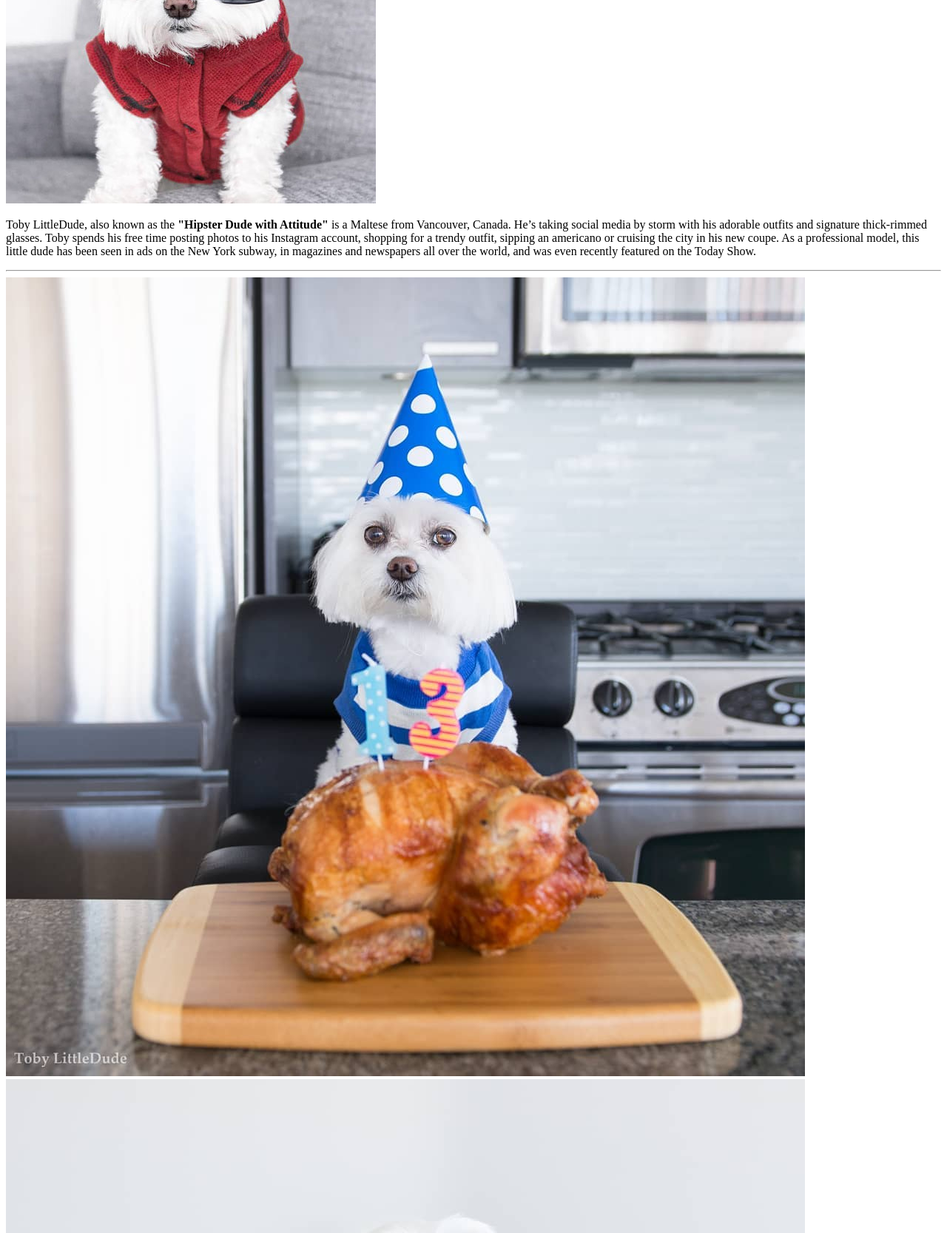
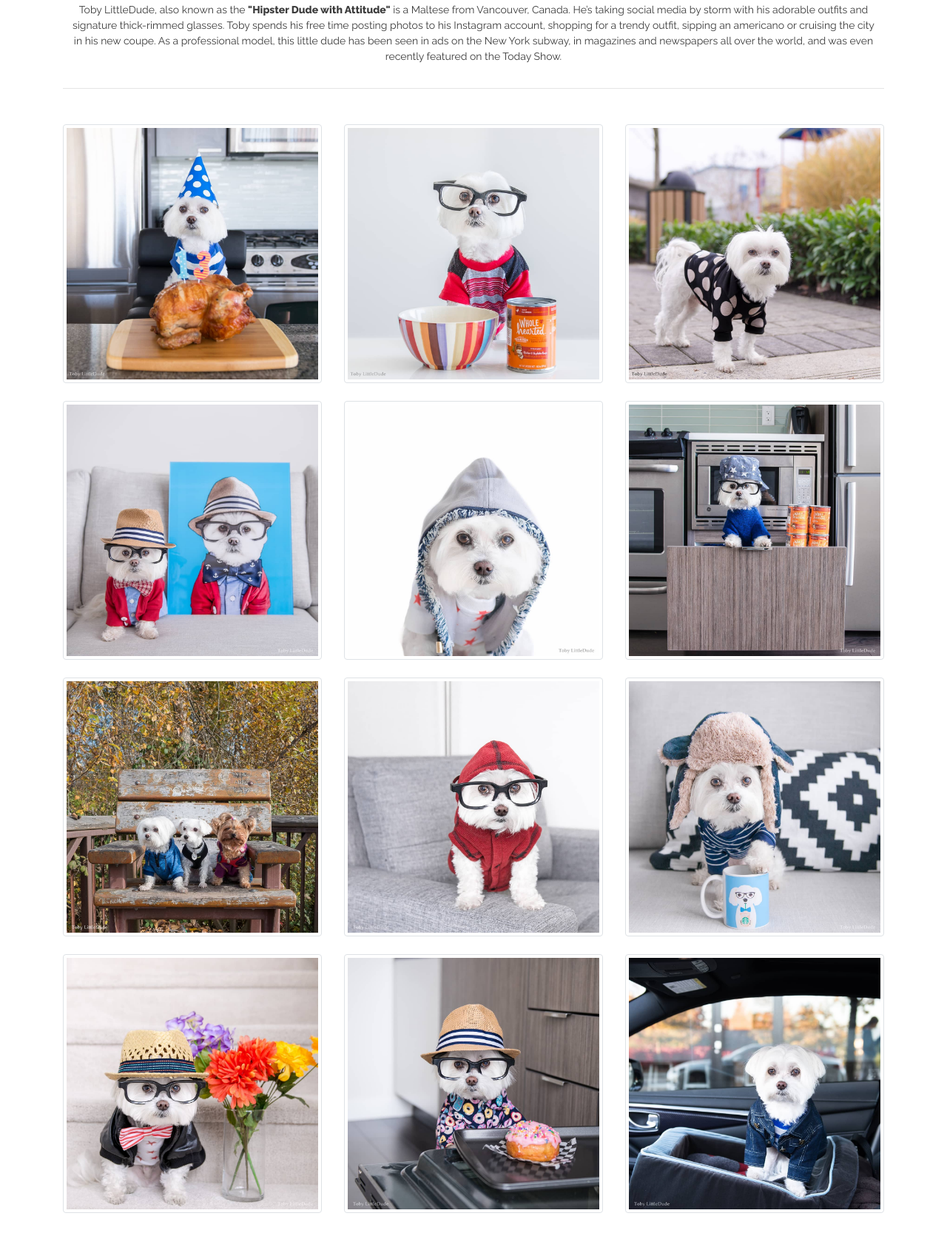
Before and after one commit to EddieLopez1/demo_git, a website: page participantes/03_carlos/index.html in a window 1280 px wide. Shown: the part 510-2177 px from the top of the page at 74% size. Drawn offline with nearby package versions, Linux system fonts and the light colour scheme; files that its build step writes are made by us from their sources; the site is published under a folder, as on GitHub Pages, so addresses that start at the root find nothing.

Commit message:
Se termino toda la pagina de Toby Little Dude

```diff
--- a/package.json
+++ b/package.json
@@ -5,7 +5,7 @@
   "main": "index.js",
   "scripts": {
     "test": "echo \"Error: no test specified\" && exit 1",
-    "serve": "node-sass -w index.scss index.css | live-server"
+    "serve": "live-server"
   },
   "repository": {
     "type": "git",
@@ -21,5 +21,8 @@
     "bootstrap": "^4.3.1",
     "jquery": "^3.3.1",
     "popper.js": "^1.14.7"
+  },
+  "devDependencies": {
+    "live-server": "^1.2.1"
   }
 }
--- a/participantes/03_carlos/index.html
+++ b/participantes/03_carlos/index.html
@@ -16,12 +16,12 @@
 
 
         <!-- Favicon -->
-        <link rel="shortcut icon" type="image/png" href="assets/bone.png" />
-        <link rel="shortcut icon" type="image/png" href="assets/bone.png" />
+        <link rel="shortcut icon" type="image/png" href="./assets/bone.png" />
+        <link rel="shortcut icon" type="image/png" href="./assets/bone.png" />
 
         <!-- Bootstrap CSS -->
-        <link rel="stylesheet" href="/css/bootstrap.css" />
-        <link rel="stylesheet" href="/css/style.css" />
+        <link rel="stylesheet" href="./css/bootstrap.css" />
+        <link rel="stylesheet" href="./css/style.css" />
 
         <title>Toby Little Guy</title>
       </head>
@@ -64,7 +64,7 @@
             <ul class="navbar-nav ml-auto nav-flex-icons">
               <li class="nav-item avatar">
                 <a class="nav-link p-0" href="#">
-                  <img src="assets/avatar.jpg" class="rounded-circle z-depth-0"
+                  <img src="./assets/avatar.jpg" class="rounded-circle z-depth-0"
                     alt="avatar image" height="35">
                 </a>
               </li>
@@ -82,7 +82,7 @@
           <h1 class="text-center mt-5 mb-5">Toby Little Dude </h1>
           <div class="row">
             <div id="profile" class="col-12 mb-5 text-center">
-              <img src="assets/profile.jpg" class="rounded-circle img-fluid w-100">
+              <img src="./assets/profile.jpg" class="rounded-circle img-fluid w-100">
             </div>
             <div class="col-12 pl-4 pr-4">
               <p class="text-center">Toby LittleDude, also known as the <strong>"Hipster Dude with Attitude"</strong> is a Maltese
@@ -103,42 +103,42 @@
 
             <div class="col-lg-4 col-md-6 col-12">
               <a href="#" class="d-block mb-4 h-100">
-                <img class="img-fluid img-thumbnail" src="assets/gallery/01.jpg" alt="">
+                <img class="img-fluid img-thumbnail" src="./assets/gallery/01.jpg" alt="">
               </a>
             </div>
             <div class="col-lg-4 col-md-6 col-12">
               <a href="#" class="d-block mb-4 h-100">
-                <img class="img-fluid img-thumbnail" src="assets/gallery/02.jpg" alt="">
+                <img class="img-fluid img-thumbnail" src="./assets/gallery/02.jpg" alt="">
               </a>
             </div>
             <div class="col-lg-4 col-md-6 col-12">
               <a href="#" class="d-block mb-4 h-100">
-                <img class="img-fluid img-thumbnail" src="assets/gallery/03.jpg" alt="">
+                <img class="img-fluid img-thumbnail" src="./assets/gallery/03.jpg" alt="">
               </a>
             </div>
             <div class="col-lg-4 col-md-6 col-12">
               <a href="#" class="d-block mb-4 h-100">
-                <img class="img-fluid img-thumbnail" src="assets/gallery/04.jpg" alt="">
+                <img class="img-fluid img-thumbnail" src="./assets/gallery/04.jpg" alt="">
               </a>
             </div>
             <div class="col-lg-4 col-md-6 col-12">
               <a href="#" class="d-block mb-4 h-100">
-                <img class="img-fluid img-thumbnail" src="assets/gallery/05.jpg" alt="">
+                <img class="img-fluid img-thumbnail" src="./assets/gallery/05.jpg" alt="">
               </a>
             </div>
             <div class="col-lg-4 col-md-6 col-12">
               <a href="#" class="d-block mb-4 h-100">
-                <img class="img-fluid img-thumbnail" src="assets/gallery/06.jpg" alt="">
+                <img class="img-fluid img-thumbnail" src="./assets/gallery/06.jpg" alt="">
               </a>
             </div>
             <div class="col-lg-4 col-md-6 col-12">
               <a href="#" class="d-block mb-4 h-100">
-                <img class="img-fluid img-thumbnail" src="assets/gallery/07.jpg" alt="">
+                <img class="img-fluid img-thumbnail" src="./assets/gallery/07.jpg" alt="">
               </a>
             </div>
             <div class="col-lg-4 col-md-6 col-12">
               <a href="#" class="d-block mb-4 h-100">
-                <img class="img-fluid img-thumbnail" src="assets/gallery/08.jpg" alt="">
+                <img class="img-fluid img-thumbnail" src="./assets/gallery/08.jpg" alt="">
               </a>
             </div>
             <div class="col-lg-4 col-md-6 col-12">
@@ -148,17 +148,17 @@
             </div>
             <div class="col-lg-4 col-md-6 col-12">
               <a href="#" class="d-block mb-4 h-100">
-                <img class="img-fluid img-thumbnail" src="assets/gallery/10.jpg" alt="">
+                <img class="img-fluid img-thumbnail" src="./assets/gallery/10.jpg" alt="">
               </a>
             </div>
             <div class="col-lg-4 col-md-6 col-12">
               <a href="#" class="d-block mb-4 h-100">
-                <img class="img-fluid img-thumbnail" src="assets/gallery/11.jpg" alt="">
+                <img class="img-fluid img-thumbnail" src="./assets/gallery/11.jpg" alt="">
               </a>
             </div>
             <div class="col-lg-4 col-md-6 col-12">
               <a href="#" class="d-block mb-4 h-100">
-                <img class="img-fluid img-thumbnail" src="assets/gallery/12.jpg" alt="">
+                <img class="img-fluid img-thumbnail" src="./assets/gallery/12.jpg" alt="">
               </a>
             </div>
 
@@ -179,9 +179,9 @@
 
         <!-- Optional JavaScript -->
         <!-- jQuery first, then Popper.js, then Bootstrap JS -->
-        <script src="js/jquery.min.js"></script>
-        <script src="js/popper.min.js"></script>
-        <script src="js/bootstrap.min.js"></script>
+        <script src="./js/jquery.min.js"></script>
+        <script src="./js/popper.min.js"></script>
+        <script src="./js/bootstrap.min.js"></script>
       </body>
     </html>
   </head>
```
Also changed, not shown: index.html (+16 -2 lines), 1 other file.
